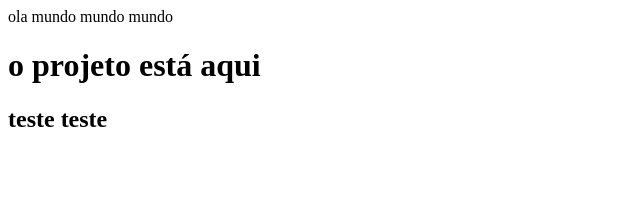
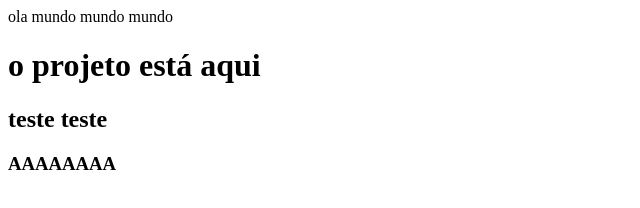
Before and after one commit to cschneiderx/meuprimeirorep, a plain HTML site: page index.html in a window 1280 px wide. Shown: the whole page, without its empty margins (0-640 px from the left). Drawn offline with Linux system fonts and the light colour scheme.

Commit message:
commit com o add

```diff
--- a/index.html
+++ b/index.html
@@ -2,3 +2,4 @@
 
 <h1> o projeto está aqui </h>
 <h2> teste teste </h2>
+<h3> AAAAAAAA </h3>
```
